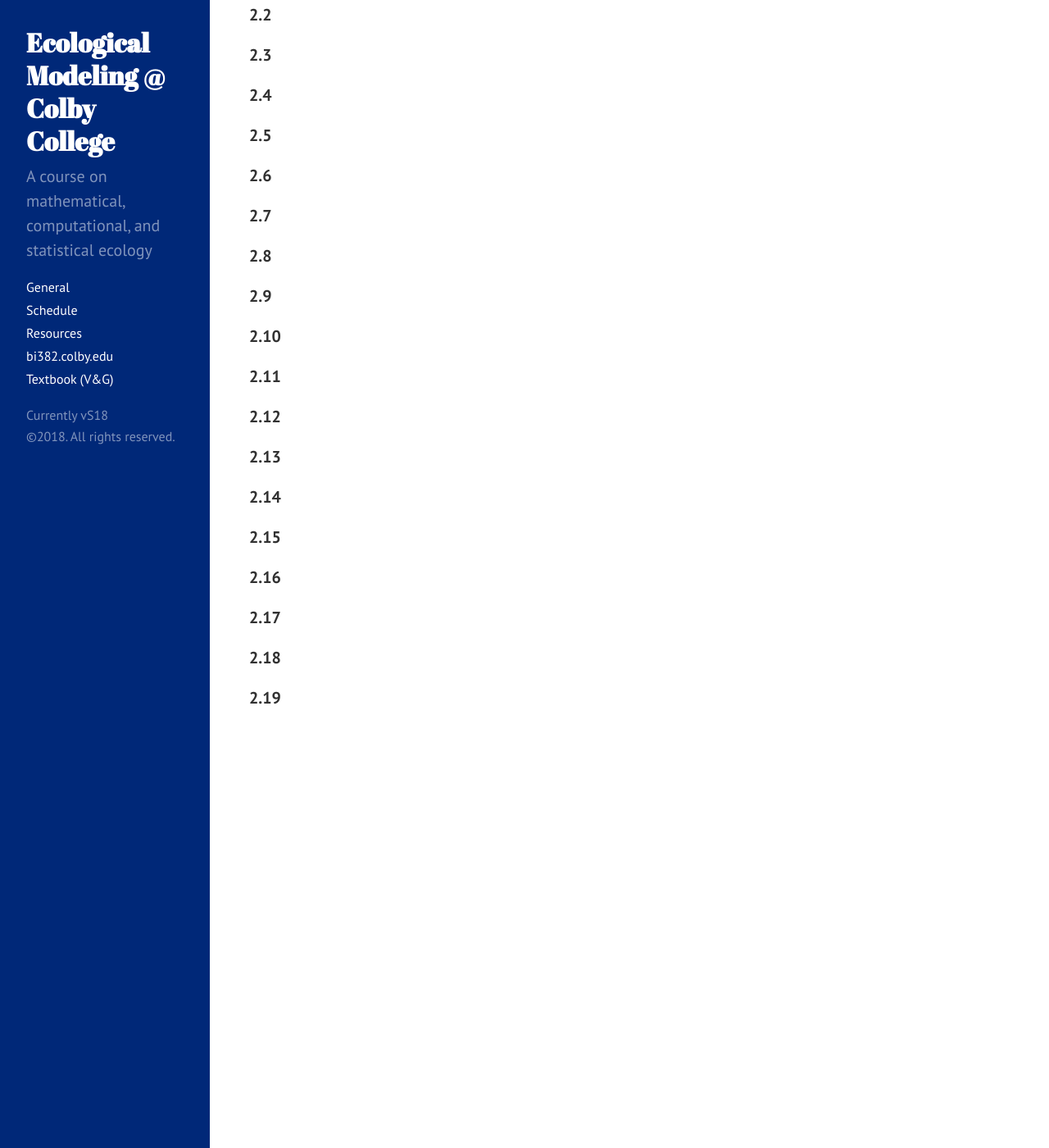
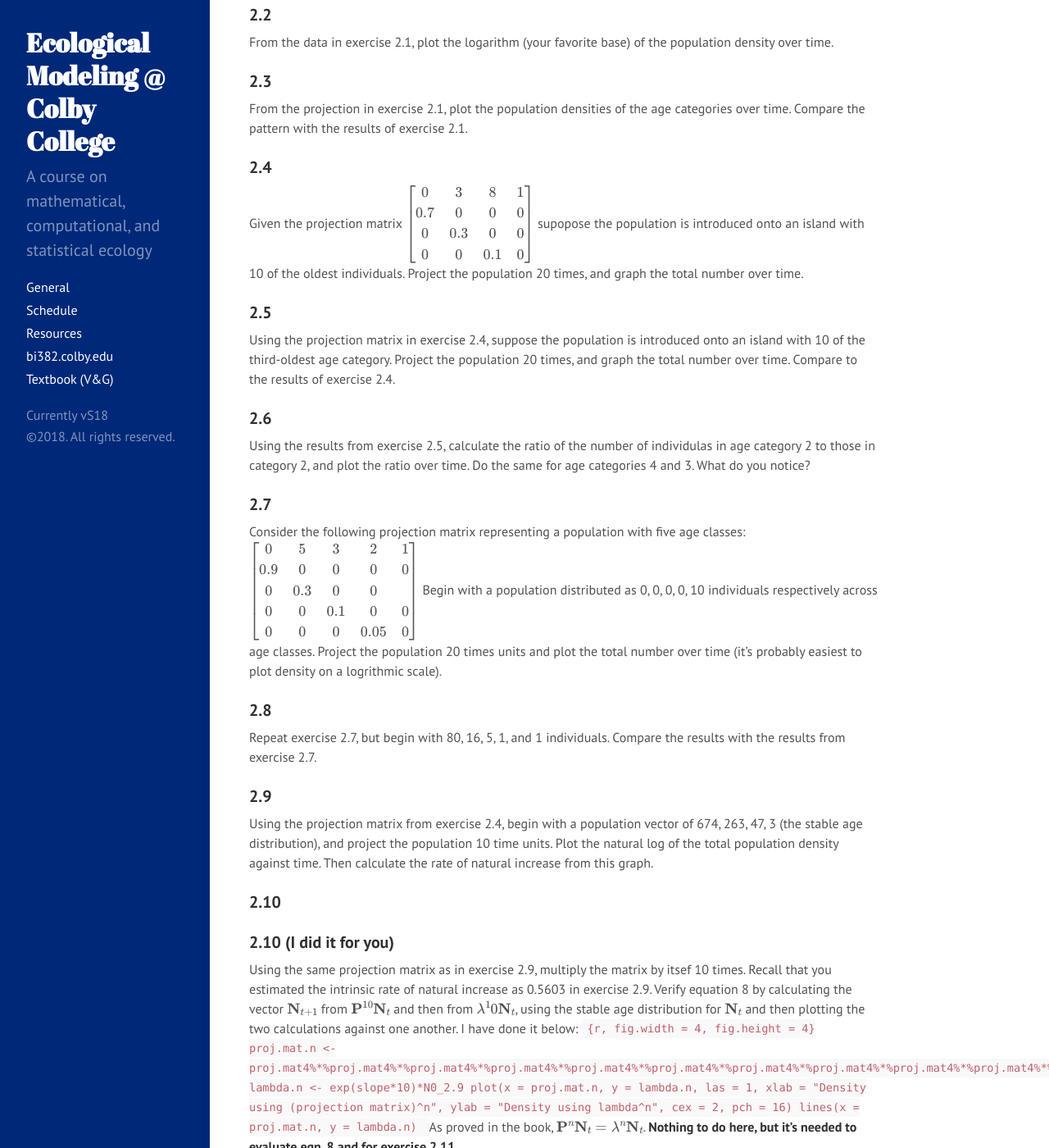
Before and after one commit to ColbyEcology/BI382_2018_Spring, a Jekyll site: the page built from Assignments/LectureNotebooks/Ch2_Notebook.md, in a window 1280 px wide and 1400 px high, scrolled down 423 px. Shown: the whole window at 82% size. Built offline with Jekyll 4.4.1, drawn with Linux system fonts in a browser that asks for light colours; formulas are drawn with MathJax 3.

Commit message:
update to lec noteboko 2

````diff
--- a/Assignments/LectureNotebooks/Ch2_Notebook.md
+++ b/Assignments/LectureNotebooks/Ch2_Notebook.md
@@ -16,20 +16,69 @@ $$\begin{bmatrix}
 begin with 10 individuls in the first age class and project the population 15 times. Plot the total population over time. Verbally describe what patterns you may see in the data.
 
 ### 2.2
+From the data in exercise 2.1, plot the logarithm (your favorite base) of the population density over time.
+
 ### 2.3
+From the projection in exercise 2.1, plot the population densities of the age categories over time. Compare the pattern with the results of exercise 2.1.
+
 ### 2.4
+Given the projection matrix
+$$\begin{bmatrix}
+0   & 3   & 8   & 1 \\
+0.7 & 0   & 0   & 0 \\
+0   & 0.3 & 0   & 0 \\
+0   & 0   & 0.1 & 0
+\end{bmatrix}$$
+supopose the population is introduced onto an island with 10 of the oldest individuals. Project the population 20 times, and graph the total number over time.
+
 ### 2.5
+Using the projection matrix in exercise 2.4, suppose the population is introduced onto an island with 10 of the third-oldest age category. Project the population 20 times, and graph the total number over time. Compare to the results of exercise 2.4.
+
 ### 2.6
+Using the results from exercise 2.5, calculate the ratio of the number of individulas in age category 2 to those in category 2, and plot the ratio over time. Do the same for age categories 4 and 3. What do you notice?
+
 ### 2.7
+Consider the following projection matrix representing a population with five age classes:
+$$\begin{bmatrix}
+0 & 5 & 3 & 2 & 1 \\
+0.9 & 0 & 0 & 0 & 0 \\
+0 & 0.3 & 0 & 0 &  \\
+0 & 0 & 0.1 & 0 & 0 \\
+0 & 0 & 0 & 0.05 & 0
+\end{bmatrix}$$
+Begin with a population distributed as 0, 0, 0, 0, 10 individuals respectively across age classes. Project the population 20 times units and plot the total number over time (it's probably easiest to plot density on a logrithmic scale).
+
 ### 2.8
+Repeat exercise 2.7, but begin with 80, 16, 5, 1, and 1 individuals. Compare the results with the results from exercise 2.7.
+
 ### 2.9
+Using the projection matrix from exercise 2.4, begin with a population vector of 674, 263, 47, 3 (the stable age distribution), and project the population 10 time units. Plot the natural log of the total population density against time. Then calculate the rate of natural increase from this graph.
+
 ### 2.10
+### 2.10 (I did it for you)
+Using the same projection matrix as in exercise 2.9, multiply the matrix by itsef 10 times. Recall that you estimated the intrinsic rate of natural increase as 0.5603 in exercise 2.9. Verify equation 8 by calculating the vector $\mathbf{N}_{t+1}$ from $\mathbf{P}^{10}\mathbf{N}_t$ and then from $\lambda ^10\mathbf{N}_t$, using the stable age distribution for $\mathbf{N}_t$ and then plotting the two calculations against one another. I have done it below:
+```{r, fig.width = 4, fig.height = 4}
+proj.mat.n <- proj.mat4%*%proj.mat4%*%proj.mat4%*%proj.mat4%*%proj.mat4%*%proj.mat4%*%proj.mat4%*%proj.mat4%*%proj.mat4%*%proj.mat4%*%N0_2.9
+lambda.n <- exp(slope*10)*N0_2.9
+plot(x = proj.mat.n, y = lambda.n, las = 1, xlab = "Density using (projection matrix)^n", ylab = "Density using lambda^n", cex = 2, pch = 16)
+  lines(x = proj.mat.n, y = lambda.n)
+```
+As proved in the book, $\mathbf{P}^n\mathbf{N}_t = \lambda ^n\mathbf{N}_t$. **Nothing to do here, but it's needed to evaluate eqn. 8 and for exercise 2.11.**
+
 ### 2.11
+
 ### 2.12
+
 ### 2.13
+
 ### 2.14
+
 ### 2.15
+
 ### 2.16
+
 ### 2.17
+
 ### 2.18
+
 ### 2.19
````
